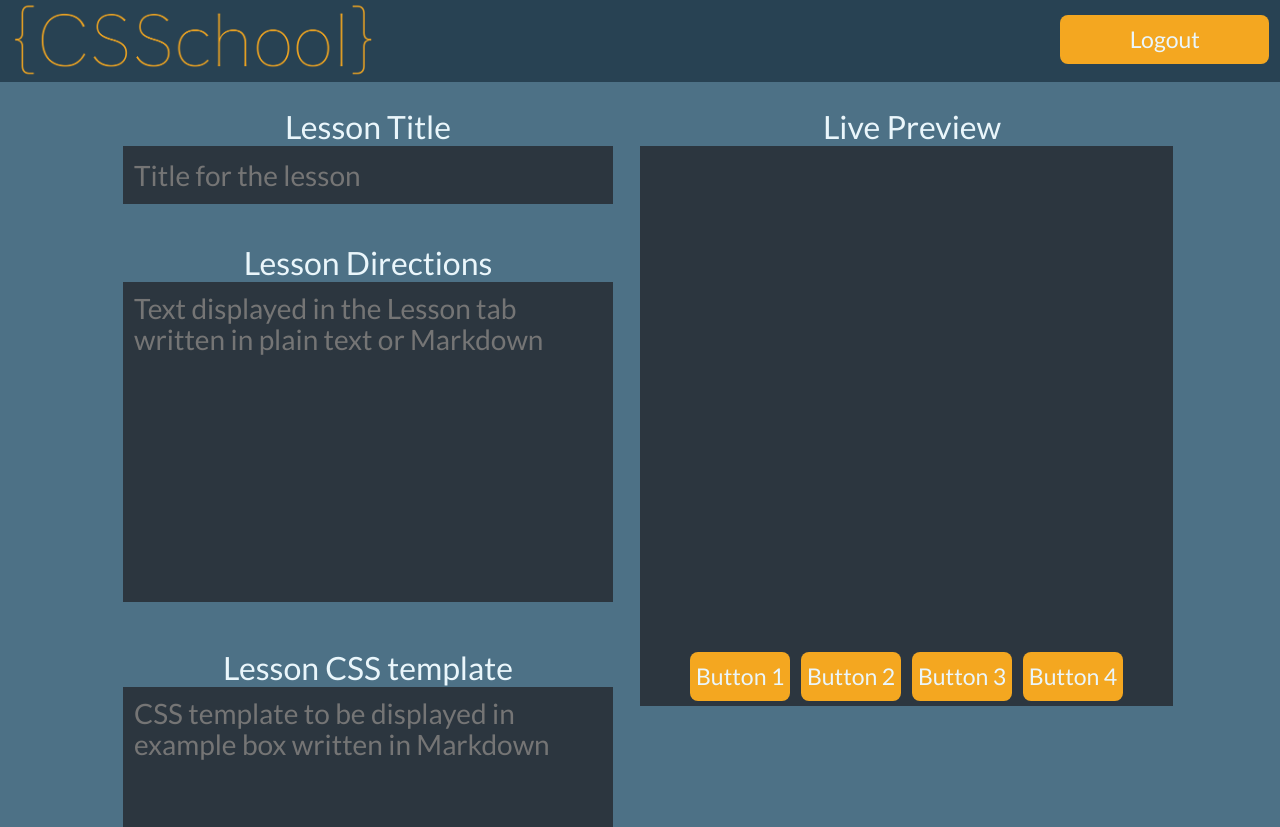
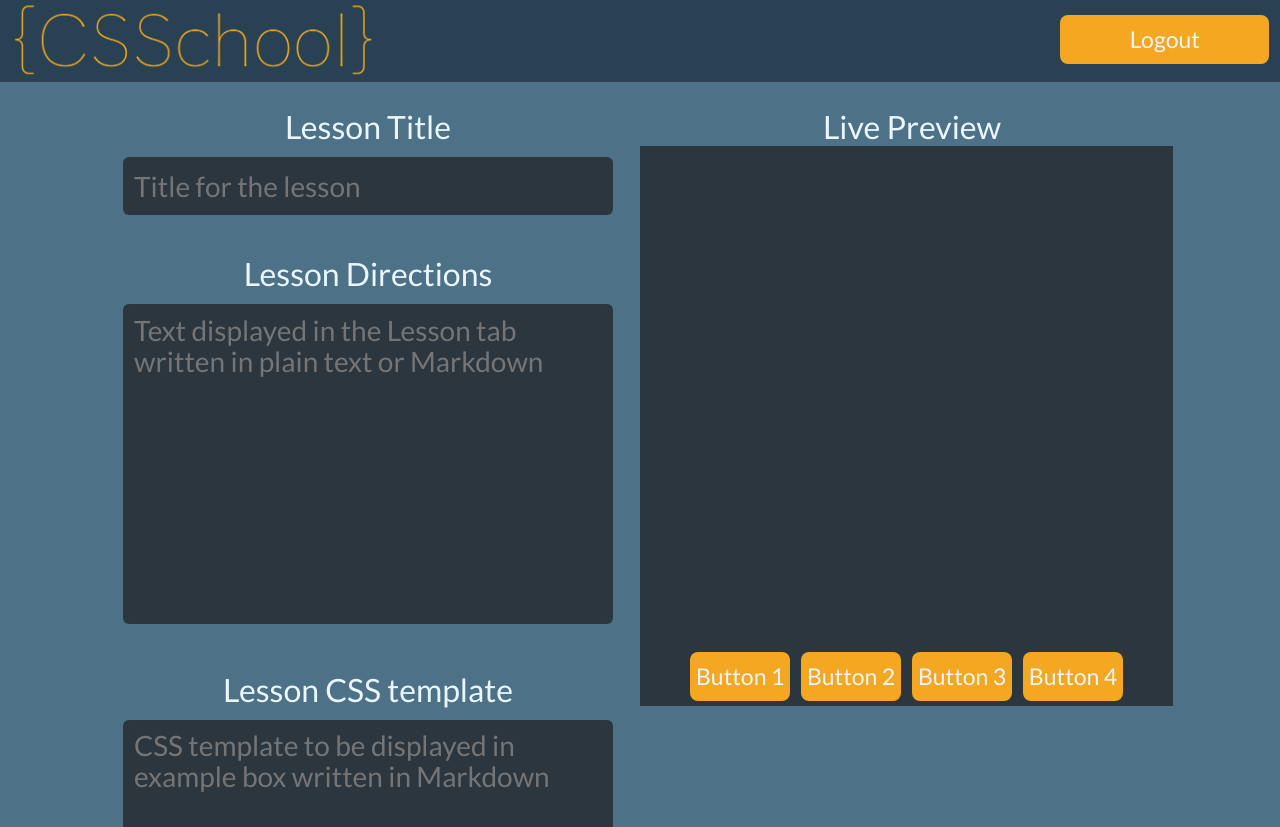
Before and after one commit to SpencerLindemuth/CSSchool-frontend, a React (Create React App) app: page /createlesson in a window 1280 px wide. Built offline with nearby package versions, Linux system fonts and the light colour scheme; no server answers.

Commit message:
Slight format change on create lesson form

```diff
--- a/src/App.css
+++ b/src/App.css
@@ -227,10 +227,16 @@ html{
   min-height: 100%;
   height: 40vh;
   border: none;
+  border-radius: 6px;
   font-size: calc(12px + 2vmin);
   line-height: calc(15px + 2vmin);
   outline: none;
   padding: 2%;
+}
+
+.formwrapper label{
+  display: inline-block;
+  margin-bottom: 2%;
 }
 
 .formwrapper input{
@@ -238,6 +244,7 @@ html{
   border-radius: 8px;
   outline: none;
   border: none;
+  border-radius: 6px;
   font-size: calc(12px + 2vmin);
   line-height: calc(20px + 2vmin);
   min-width: 86%;
@@ -247,7 +254,7 @@ html{
 
 #titleinput.regularinput{
   background-color: #2C363F;
-  border-radius: 0px;
+  border-radius: 6px;
 }
 
 #createlessonform{
```
